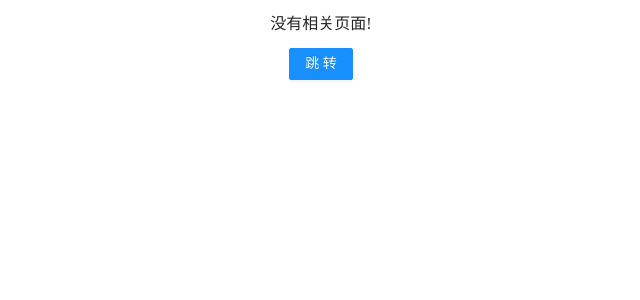
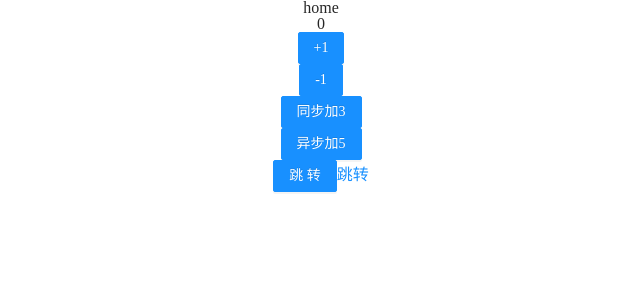
Before and after one commit to qianduanzhou/three-shopping-mall, a React app: page /counter in a window 1280 px wide. Shown: the top 300 px of the page, without its empty margins (319-959 px from the left). Built offline with nearby package versions, Linux system fonts and the light colour scheme.

Commit message:
feat(配置): 增加redux相关配置

```diff
--- a/package.json
+++ b/package.json
@@ -5,6 +5,7 @@
   "dependencies": {
     "@babel/core": "^7.16.0",
     "@pmmmwh/react-refresh-webpack-plugin": "^0.5.3",
+    "@reduxjs/toolkit": "^1.8.1",
     "@svgr/webpack": "^5.5.0",
     "@testing-library/jest-dom": "^5.16.3",
     "@testing-library/react": "^12.1.4",
@@ -47,6 +48,7 @@
     "react-app-polyfill": "^3.0.0",
     "react-dev-utils": "^12.0.0",
     "react-dom": "^18.0.0",
+    "react-redux": "^7.2.7",
     "react-refresh": "^0.11.0",
     "react-router": "^6.2.2",
     "react-router-dom": "^6.2.2",
--- a/src/App.tsx
+++ b/src/App.tsx
@@ -1,9 +1,10 @@
 import 'static/css/App.scss';
 // import { Component } from "react";
-import { Routes, Route, useNavigate } from "react-router-dom";
+import { Routes, Route, useNavigate, NavLink  } from "react-router-dom";
 import { Button } from "antd";
 import Home from 'view/home';
 import List from 'view/home/view/list';
+import Counter from 'view/counter';
 import Detail from 'view/home/view/detail';
 
 function App() {
@@ -25,6 +26,7 @@ function App() {
             } />
             <Route path=":id" element={<Detail />} />
           </Route>
+          <Route path="counter" element={<Counter />} />
         </Route>
         <Route
           path="*"
@@ -36,6 +38,7 @@ function App() {
         />
       </Routes>
       <Button type="primary" onClick={jumpDetail}>跳转</Button>
+      <NavLink to="/detail/111?type=222" state={{key: 333}}>跳转</NavLink>
     </div>
   );
 }
--- /dev/null
+++ b/src/app/store.ts
@@ -0,0 +1,8 @@
+import { configureStore } from '@reduxjs/toolkit'
+import counterReducer from 'view/counter/counterSlice'
+
+export default configureStore({
+  reducer: {
+    counter: counterReducer
+  }
+})
--- a/src/index.tsx
+++ b/src/index.tsx
@@ -1,5 +1,7 @@
 import React from 'react';
 import { createRoot } from 'react-dom/client';
+import { Provider } from 'react-redux';
+import configureStore from './app/store';
 import './index.scss';
 import App from './App';
 import reportWebVitals from './reportWebVitals';
@@ -8,7 +10,9 @@ const container = document.getElementById('root');
 const root = createRoot(container as Element);
 root.render(
   <BrowserRouter>
-    <App />
+    <Provider store={configureStore}>
+        <App />
+    </Provider>
   </BrowserRouter>
 );
 
--- /dev/null
+++ b/src/view/counter/counterSlice.ts
@@ -0,0 +1,36 @@
+import { createSlice } from '@reduxjs/toolkit'
+
+export const counterSlice = createSlice({
+  name: 'counter',
+  initialState: {//state，通过reducer修改
+    value: 0
+  },
+  reducers: {//reducer写在下面
+    increment: state => {//会生成一个action {type: counter/increment, payload: ''},通过useDispatch()返回的函数触发reducer(increment)
+      // 只有在toolkit工具下的reducers里面才能这样写，普通的redux还是得用increment: state => {return {...state, value: state.value + 1}}
+      state.value += 1
+    },
+    decrement: state => {
+      state.value -= 1
+    },
+    incrementByAmount: (state, action) => {
+      state.value += action.payload
+    }
+  }
+})
+
+export const { increment, decrement, incrementByAmount } = counterSlice.actions//导出相关actions（counter/increment...）
+
+/**
+ * reducer无法处理异步，可以通过thunk处理
+ * thunk包含两个内外函数
+ * 一个内部的thunk函数，它获取dispatch和getState作为参数
+ * 外部的函数，它创建并返回thunk函数，可通过dispatch触发生成的action(counter/incrementAsync)执行reducer(incrementByAmount)
+ */
+export const incrementAsync = (amount: any) => (dispatch: any) => {
+  setTimeout(() => {
+    dispatch(incrementByAmount(amount))
+  }, 1000)
+}
+export const selectCount = (state: any) => state.counter.value//获取state对应的值
+export default counterSlice.reducer
--- /dev/null
+++ b/src/view/counter/index.tsx
@@ -0,0 +1,26 @@
+import React, { useState } from 'react'
+import { useSelector, useDispatch } from 'react-redux'
+import { Button } from 'antd';
+import {
+  decrement,
+  increment,
+  incrementByAmount,
+  incrementAsync,
+  selectCount
+} from './counterSlice'
+
+export default function Counter() {
+  const count = useSelector(selectCount)//useSelector传入selector可以获取state对应的值
+  const dispatch = useDispatch()//dispatch传入action可以触发对应的reducer
+  const [incrementAmount, setIncrementAmount] = useState('2')
+
+  return (
+    <div>
+        <span>{count}</span><br/>
+        <Button type="primary" onClick={() => dispatch(increment())}>+1</Button><br/>
+        <Button type="primary" onClick={() => dispatch(decrement())}>-1</Button><br/>
+        <Button type="primary" onClick={() => dispatch(incrementByAmount(3))}>同步加3</Button><br/>
+        <Button type="primary" onClick={() => dispatch(incrementAsync(5))}>异步加5</Button>
+    </div>
+  )
+}
--- a/src/view/home/view/detail/index.tsx
+++ b/src/view/home/view/detail/index.tsx
@@ -1,8 +1,8 @@
 import { useParams, useSearchParams, useLocation } from "react-router-dom";
 
-interface LocationState {
-    key: number
-}
+type LocationState = {
+    readonly key?: number
+} | null
 
 function Detail() {
     let params = useParams();
@@ -10,7 +10,7 @@ function Detail() {
     let state = location.state as LocationState;
     let [searchParams, setSearchParams] = useSearchParams();
     return (
-        <div className="list">Detail/params={params.id},query={searchParams.get("type")},state={state.key}</div>
+        <div className="list">Detail/params={params.id},query={searchParams.get("type")},state={state?.key}</div>
     )
 }
 export default Detail;
--- a/src/view/home/view/list/index.tsx
+++ b/src/view/home/view/list/index.tsx
@@ -1,6 +1,8 @@
 function List() {
     return (
-        <div className="list">List</div>
+        <div className="list">
+
+        </div>
     )
 }
 export default List;
```
Also changed, not shown: 1 other file (tests, documents, lock files or other folders).
